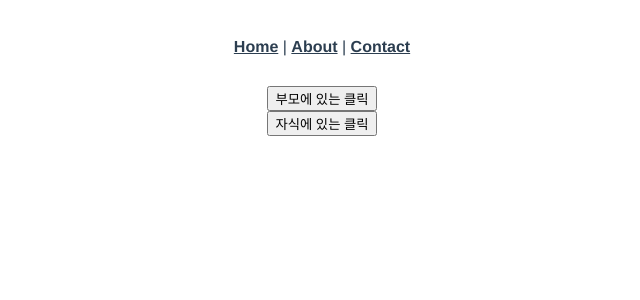
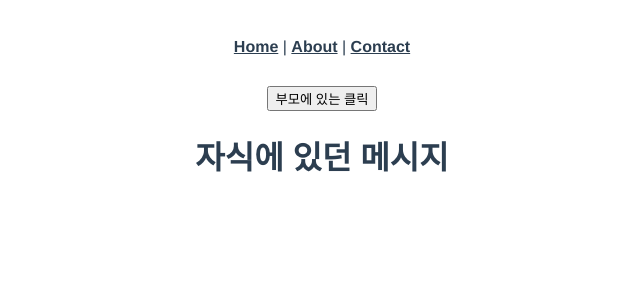
Before and after one commit to manyyeon/study_vue, a Vue app: page /dataBindingExample in a window 1280 px wide. Shown: the top 300 px of the page, without its empty margins (318-958 px from the left). Built offline with nearby package versions, Linux system fonts and the light colour scheme; what vue-sweetalert2 would draw is missing.

Commit message:
부모 컴포넌트에서 자식 컴포넌트의 데이터 변경하기

```diff
--- a/src/views/ChildComponent.vue
+++ b/src/views/ChildComponent.vue
@@ -1,8 +1,6 @@
 <template>
   <div>
-    <button type="button" @click="childFunc" ref="child_btn">
-      자식에 있는 클릭
-    </button>
+    <h1>{{ msg }}</h1>
   </div>
 </template>
 
@@ -10,17 +8,15 @@
 export default {
   components: {},
   data() {
-    return {};
+    return {
+      msg: "자식에 있던 메시지",
+    };
   },
   setup() {},
   created() {},
   mounted() {},
   unmounted() {},
-  methods: {
-    childFunc() {
-      alert("부모 컴포넌트에서 직접 발생시킨 이벤트");
-    },
-  },
+  methods: {},
 };
 </script>
 
--- a/src/views/DataBindingExample.vue
+++ b/src/views/DataBindingExample.vue
@@ -20,7 +20,8 @@ export default {
   methods: {
     callChildFunc() {
       // this.$refs.child_component.$refs.child_btn.click();
-      this.$refs.child_component.childFunc();
+      // this.$refs.child_component.childFunc();
+      this.$refs.child_component.msg = "부모 컴포넌트에서 변경한 메시지";
     },
   },
 };
```
